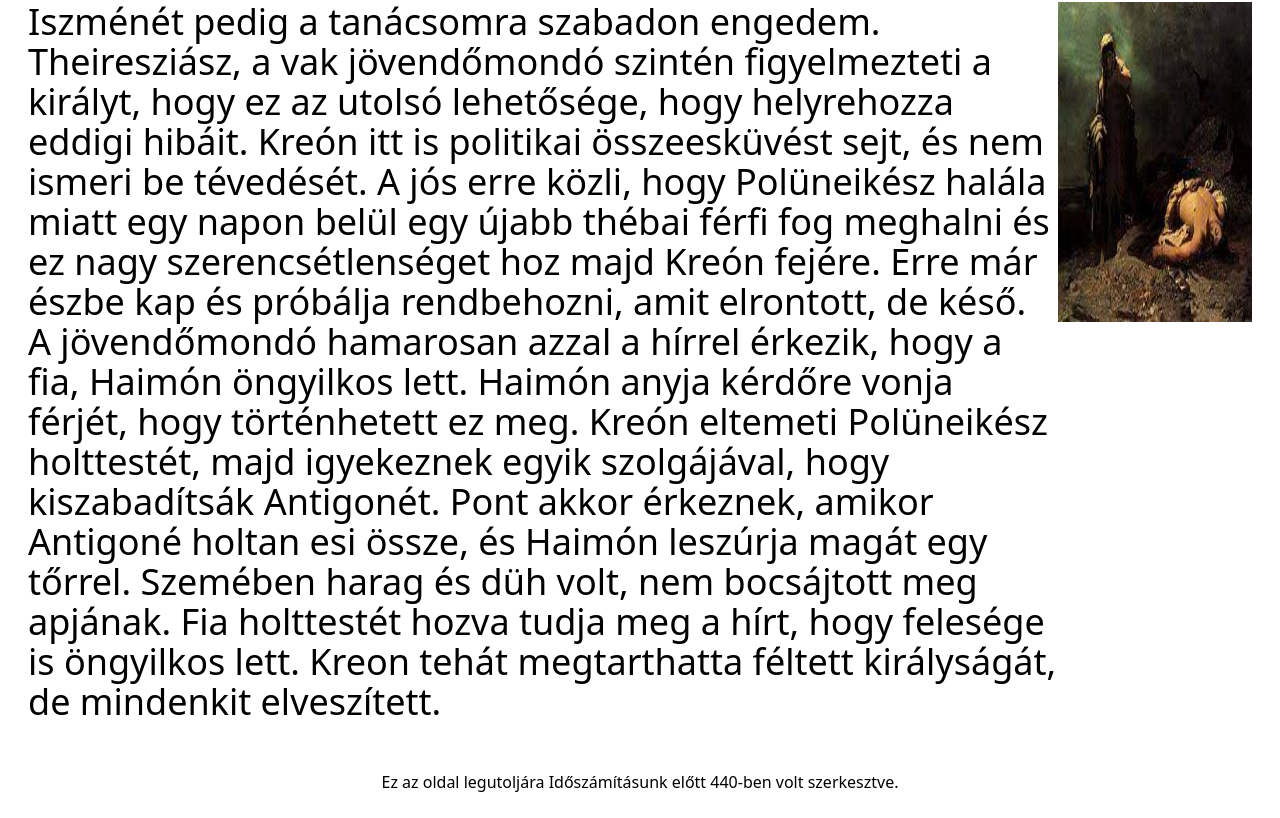
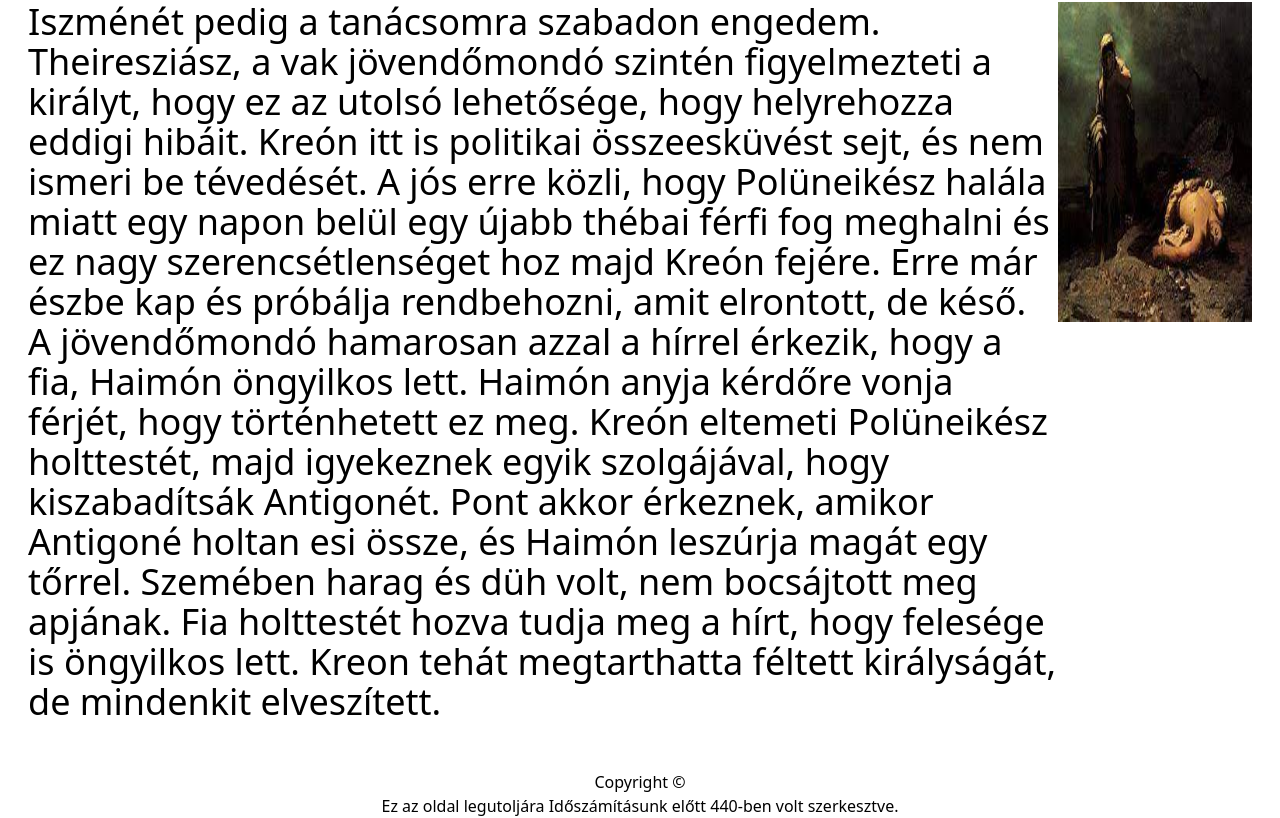
Before and after one commit to bali15/irodalomblog1, a Next.js app: page / in a window 1280 px wide. Shown: the part 1594-2412 px from the top of the page. Before the commit the page ends 2388 px from the top, so only its background shows below. Built offline with nearby package versions, Linux system fonts and the light colour scheme.

Commit message:
Saving to Github

```diff
--- a/components/Main.js
+++ b/components/Main.js
@@ -70,7 +70,7 @@ function Main({posts}) {
              <div className="mt-10"> {/* Copyright... */}
 
                 <h1 className="flex justify-center ">
-
+                Copyright ©
                 </h1>
                 <h1 className="flex justify-center ">
                 Ez az oldal legutoljára Időszámításunk előtt 440-ben volt szerkesztve.</h1>
```
